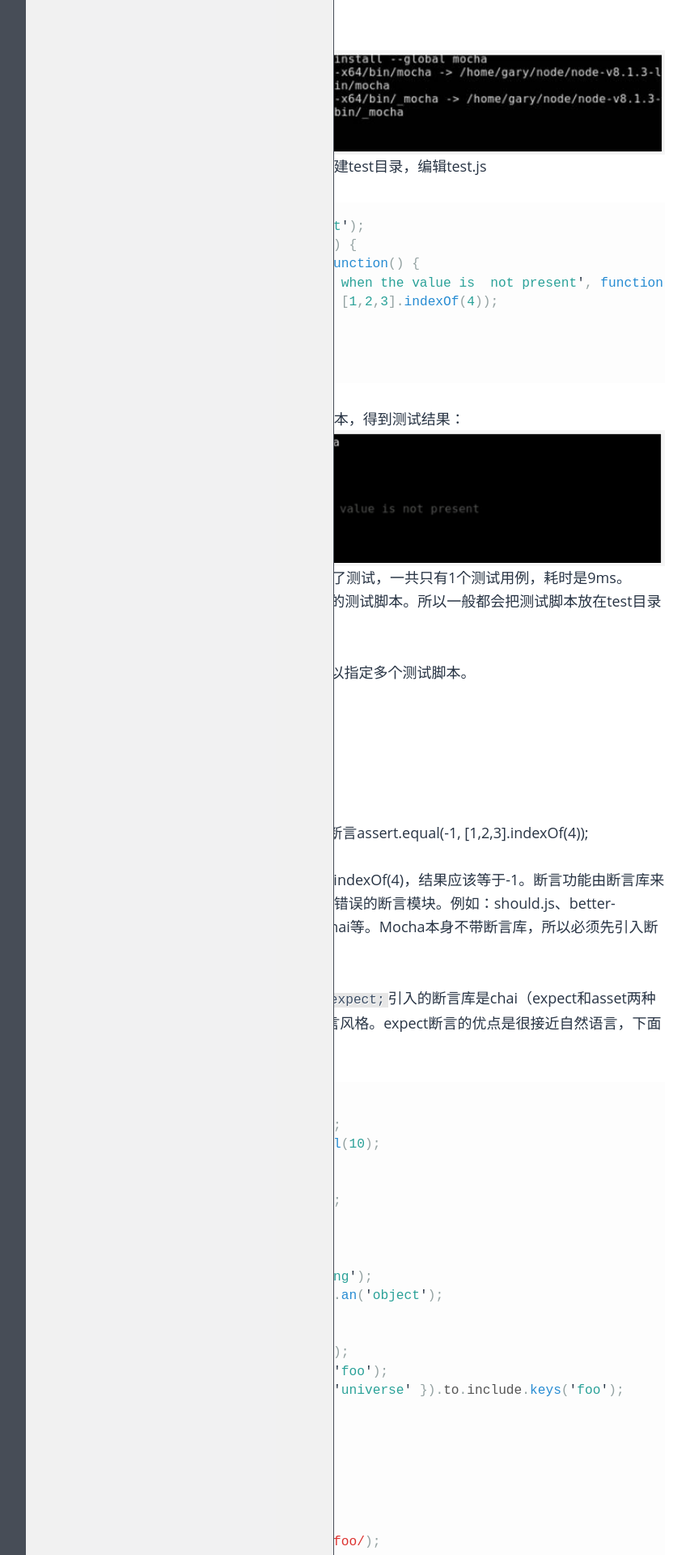
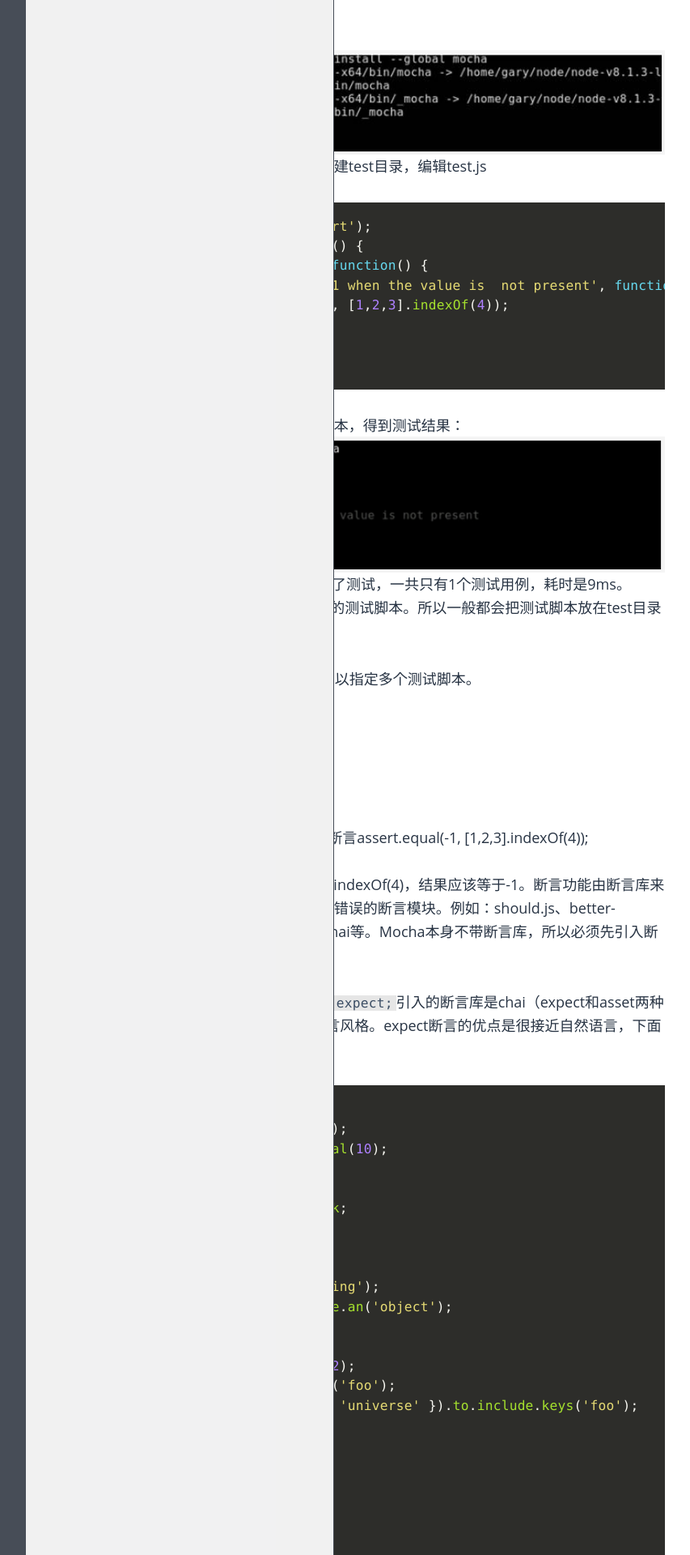
Before and after one commit to SDriedFish/SDriedFish.github.io, a Jekyll site: the page built from _posts/Test/2017-07-27-Mocha.md, in a window 1280 px wide. Shown: the part 837-2757 px from the top of the page at 81% size, without its empty margins (168-1021 px from the left). Built offline with Jekyll 4.4.1, drawn with Linux system fonts in a browser that asks for light colours; some of the changed text lies outside the part shown.

Commit message:
pygments高亮monokai

````diff
--- a/_posts/Test/2017-07-27-Mocha.md
+++ b/_posts/Test/2017-07-27-Mocha.md
@@ -64,7 +64,7 @@
 // match
 expect('foobar').to.match(/^foo/);
 ```
-###异步测试
+### 异步测试
 JavaScript是一门单线程语言，最显著的特点就是有很多异步执行。同步代码的测试比较简单，直接判断函数的返回值是否符合预期就行了，而异步的函数，就需要测试框架支持回调、promise或其他的方式来判断测试结果的正确性。Mocha可以良好的支持JavaScript异步的单元测试。
 
 JavaScript异步编程常见的方式有：回调和Promises对象，而Mocha对这两种异步代码有良好的支持。针对异步回调函数，只要在it的回调函数里面执行done()，通知Mocha测试结束。例子如下
@@ -95,10 +95,10 @@
 };
 describe('File',  function(){
     describe('#readFile()', function(){
-     it('should read test.ls without error by  promise, function(){
+     it('should read test.ls without error by  promise', function(){
           return  read(test.ls).then(function(data){
        asset.ok(data);
-})
+        })
     })
 });
 ```
--- a/_sass/5-post.sass
+++ b/_sass/5-post.sass
@@ -31,7 +31,6 @@
   padding-top: 2em
   font-size: $post-font-size
   line-height: $post-line-height
-  text-shadow: 1px 1px 0 #fff
 
   &-title
     margin: 0 0 $post-paragraph-spacing * .75
@@ -89,8 +88,8 @@
     border: $post-img-border-width solid $post-img-border-color
 
   code
-    font-family: $post-code-font
-    font-size: .9em
+    font: $post-code-font
+    letter-spacing: 0.015em
 
   *:not(pre) > code
     padding: 0 .25em
--- a/_sass/8-code.scss
+++ b/_sass/8-code.scss
@@ -1,72 +1,70 @@
-// https://gist.github.com/edwardhotchkiss/2005058
-
-.lineno { color: #BCC1C4 }
-
-.highlight .c { color: #586E75 } /* Comment */
-.highlight .err { color: #93A1A1 } /* Error */
-.highlight .g { color: #93A1A1 } /* Generic */
-.highlight .k { color: #859900 } /* Keyword */
-.highlight .l { color: #93A1A1 } /* Literal */
-.highlight .n { color: #93A1A1 } /* Name */
-.highlight .o { color: #859900 } /* Operator */
-.highlight .x { color: #CB4B16 } /* Other */
-.highlight .p { color: #93A1A1 } /* Punctuation */
-.highlight .cm { color: #586E75 } /* Comment.Multiline */
-.highlight .cp { color: #859900 } /* Comment.Preproc */
-.highlight .c1 { color: #586E75 } /* Comment.Single */
-.highlight .cs { color: #859900 } /* Comment.Special */
-.highlight .gd { color: #2AA198 } /* Generic.Deleted */
-.highlight .ge { color: #93A1A1; font-style: italic } /* Generic.Emph */
-.highlight .gr { color: #DC322F } /* Generic.Error */
-.highlight .gh { color: #CB4B16 } /* Generic.Heading */
-.highlight .gi { color: #859900 } /* Generic.Inserted */
-.highlight .go { color: #93A1A1 } /* Generic.Output */
-.highlight .gp { color: #93A1A1 } /* Generic.Prompt */
-.highlight .gs { color: #93A1A1; font-weight: bold } /* Generic.Strong */
-.highlight .gu { color: #CB4B16 } /* Generic.Subheading */
-.highlight .gt { color: #93A1A1 } /* Generic.Traceback */
-.highlight .kc { color: #CB4B16 } /* Keyword.Constant */
-.highlight .kd { color: #268BD2 } /* Keyword.Declaration */
-.highlight .kn { color: #859900 } /* Keyword.Namespace */
-.highlight .kp { color: #859900 } /* Keyword.Pseudo */
-.highlight .kr { color: #268BD2 } /* Keyword.Reserved */
-.highlight .kt { color: #DC322F } /* Keyword.Type */
-.highlight .ld { color: #93A1A1 } /* Literal.Date */
-.highlight .m { color: #2AA198 } /* Literal.Number */
-.highlight .s { color: #2AA198 } /* Literal.String */
-.highlight .na { color: #93A1A1 } /* Name.Attribute */
-.highlight .nb { color: #B58900 } /* Name.Builtin */
-.highlight .nc { color: #268BD2 } /* Name.Class */
-.highlight .no { color: #CB4B16 } /* Name.Constant */
-.highlight .nd { color: #268BD2 } /* Name.Decorator */
-.highlight .ni { color: #CB4B16 } /* Name.Entity */
-.highlight .ne { color: #CB4B16 } /* Name.Exception */
-.highlight .nf { color: #268BD2 } /* Name.Function */
-.highlight .nl { color: #93A1A1 } /* Name.Label */
-.highlight .nn { color: #93A1A1 } /* Name.Namespace */
-.highlight .nx { color: #555 } /* Name.Other */
-.highlight .py { color: #93A1A1 } /* Name.Property */
-.highlight .nt { color: #268BD2 } /* Name.Tag */
-.highlight .nv { color: #268BD2 } /* Name.Variable */
-.highlight .ow { color: #859900 } /* Operator.Word */
-.highlight .w { color: #93A1A1 } /* Text.Whitespace */
-.highlight .mf { color: #2AA198 } /* Literal.Number.Float */
-.highlight .mh { color: #2AA198 } /* Literal.Number.Hex */
-.highlight .mi { color: #2AA198 } /* Literal.Number.Integer */
-.highlight .mo { color: #2AA198 } /* Literal.Number.Oct */
-.highlight .sb { color: #586E75 } /* Literal.String.Backtick */
-.highlight .sc { color: #2AA198 } /* Literal.String.Char */
-.highlight .sd { color: #93A1A1 } /* Literal.String.Doc */
-.highlight .s2 { color: #2AA198 } /* Literal.String.Double */
-.highlight .se { color: #CB4B16 } /* Literal.String.Escape */
-.highlight .sh { color: #93A1A1 } /* Literal.String.Heredoc */
-.highlight .si { color: #2AA198 } /* Literal.String.Interpol */
-.highlight .sx { color: #2AA198 } /* Literal.String.Other */
-.highlight .sr { color: #DC322F } /* Literal.String.Regex */
-.highlight .s1 { color: #2AA198 } /* Literal.String.Single */
-.highlight .ss { color: #2AA198 } /* Literal.String.Symbol */
-.highlight .bp { color: #268BD2 } /* Name.Builtin.Pseudo */
-.highlight .vc { color: #268BD2 } /* Name.Variable.Class */
-.highlight .vg { color: #268BD2 } /* Name.Variable.Global */
-.highlight .vi { color: #268BD2 } /* Name.Variable.Instance */
-.highlight .il { color: #2AA198 } /* Literal.Number.Integer.Long */
+.highlight .hll { background-color: #49483e }
+.highlight  { background: #272822; color: #f8f8f2 }
+.highlight .c { color: #75715e } /* Comment */
+.highlight .err { color: #960050; background-color: #1e0010 } /* Error */
+.highlight .k { color: #66d9ef } /* Keyword */
+.highlight .l { color: #ae81ff } /* Literal */
+.highlight .n { color: #f8f8f2 } /* Name */
+.highlight .o { color: #f92672 } /* Operator */
+.highlight .p { color: #f8f8f2 } /* Punctuation */
+.highlight .ch { color: #75715e } /* Comment.Hashbang */
+.highlight .cm { color: #75715e } /* Comment.Multiline */
+.highlight .cp { color: #75715e } /* Comment.Preproc */
+.highlight .cpf { color: #75715e } /* Comment.PreprocFile */
+.highlight .c1 { color: #75715e } /* Comment.Single */
+.highlight .cs { color: #75715e } /* Comment.Special */
+.highlight .gd { color: #f92672 } /* Generic.Deleted */
+.highlight .ge { font-style: italic } /* Generic.Emph */
+.highlight .gi { color: #a6e22e } /* Generic.Inserted */
+.highlight .gs { font-weight: bold } /* Generic.Strong */
+.highlight .gu { color: #75715e } /* Generic.Subheading */
+.highlight .kc { color: #66d9ef } /* Keyword.Constant */
+.highlight .kd { color: #66d9ef } /* Keyword.Declaration */
+.highlight .kn { color: #f92672 } /* Keyword.Namespace */
+.highlight .kp { color: #66d9ef } /* Keyword.Pseudo */
+.highlight .kr { color: #66d9ef } /* Keyword.Reserved */
+.highlight .kt { color: #66d9ef } /* Keyword.Type */
+.highlight .ld { color: #e6db74 } /* Literal.Date */
+.highlight .m { color: #ae81ff } /* Literal.Number */
+.highlight .s { color: #e6db74 } /* Literal.String */
+.highlight .na { color: #a6e22e } /* Name.Attribute */
+.highlight .nb { color: #f8f8f2 } /* Name.Builtin */
+.highlight .nc { color: #a6e22e } /* Name.Class */
+.highlight .no { color: #66d9ef } /* Name.Constant */
+.highlight .nd { color: #a6e22e } /* Name.Decorator */
+.highlight .ni { color: #f8f8f2 } /* Name.Entity */
+.highlight .ne { color: #a6e22e } /* Name.Exception */
+.highlight .nf { color: #a6e22e } /* Name.Function */
+.highlight .nl { color: #f8f8f2 } /* Name.Label */
+.highlight .nn { color: #f8f8f2 } /* Name.Namespace */
+.highlight .nx { color: #a6e22e } /* Name.Other */
+.highlight .py { color: #f8f8f2 } /* Name.Property */
+.highlight .nt { color: #f92672 } /* Name.Tag */
+.highlight .nv { color: #f8f8f2 } /* Name.Variable */
+.highlight .ow { color: #f92672 } /* Operator.Word */
+.highlight .w { color: #f8f8f2 } /* Text.Whitespace */
+.highlight .mb { color: #ae81ff } /* Literal.Number.Bin */
+.highlight .mf { color: #ae81ff } /* Literal.Number.Float */
+.highlight .mh { color: #ae81ff } /* Literal.Number.Hex */
+.highlight .mi { color: #ae81ff } /* Literal.Number.Integer */
+.highlight .mo { color: #ae81ff } /* Literal.Number.Oct */
+.highlight .sa { color: #e6db74 } /* Literal.String.Affix */
+.highlight .sb { color: #e6db74 } /* Literal.String.Backtick */
+.highlight .sc { color: #e6db74 } /* Literal.String.Char */
+.highlight .dl { color: #e6db74 } /* Literal.String.Delimiter */
+.highlight .sd { color: #e6db74 } /* Literal.String.Doc */
+.highlight .s2 { color: #e6db74 } /* Literal.String.Double */
+.highlight .se { color: #ae81ff } /* Literal.String.Escape */
+.highlight .sh { color: #e6db74 } /* Literal.String.Heredoc */
+.highlight .si { color: #e6db74 } /* Literal.String.Interpol */
+.highlight .sx { color: #e6db74 } /* Literal.String.Other */
+.highlight .sr { color: #e6db74 } /* Literal.String.Regex */
+.highlight .s1 { color: #e6db74 } /* Literal.String.Single */
+.highlight .ss { color: #e6db74 } /* Literal.String.Symbol */
+.highlight .bp { color: #f8f8f2 } /* Name.Builtin.Pseudo */
+.highlight .fm { color: #a6e22e } /* Name.Function.Magic */
+.highlight .vc { color: #f8f8f2 } /* Name.Variable.Class */
+.highlight .vg { color: #f8f8f2 } /* Name.Variable.Global */
+.highlight .vi { color: #f8f8f2 } /* Name.Variable.Instance */
+.highlight .vm { color: #f8f8f2 } /* Name.Variable.Magic */
+.highlight .il { color: #ae81ff } /* Literal.Number.Integer.Long */
--- a/assets/js/main.js
+++ b/assets/js/main.js
@@ -50,7 +50,6 @@
       NProgress.done();
       main.scrollTop(0).addClass('fadeIn');
       // only remove open in small screen
-      console.log($(window).width());
       if($(window).width() <= 767) {
         menu.add(sidebar).add(main).removeClass('open');
       }
--- a/css/main.sass
+++ b/css/main.sass
@@ -99,9 +99,9 @@
 
 $post-code-inline-color: lighten($post-text-color, 10%)
 $post-code-inline-bg: darken($post-bg, 10%)
-$post-code-font: 'Droid Sans Mono', monospace
+$post-code-font: .9em/1.5 'Consolas', 'DejaVu Sans Mono', 'Bitstream Vera Sans Mono', monospace
 
-$post-code-block-bg: #FDFDFD
+$post-code-block-bg: #2d2d2a
 
 $post-font-size: 18px
 $post-line-height: 1.6
````
